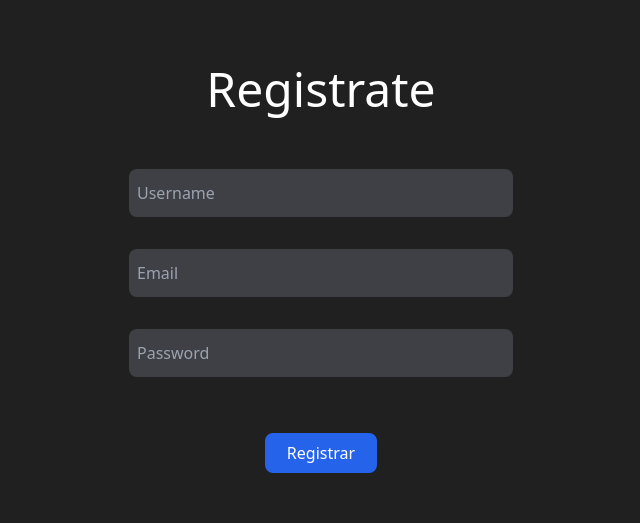
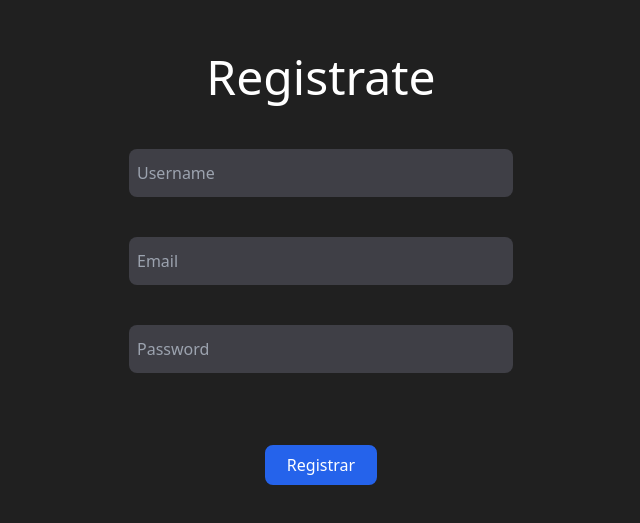
Before and after one commit to manuong/api-con-MongoDB, a React (Vite) app in the folder client/: page /register in a window 1280 px wide. Shown: the part 131-654 px from the top of the page, without its empty margins (319-959 px from the left). Built offline with nearby package versions, Linux system fonts and the light colour scheme.

Commit message:
manejo de errores desde el front

```diff
--- a/client/src/context/AuthContext.jsx
+++ b/client/src/context/AuthContext.jsx
@@ -37,6 +37,7 @@ Modularizando esta logica queda en el hook personalizado useAuthContext
 export const AuthProvider = ({ children }) => {
   const [user, setUser] = useState(null);
   const [isAuthenticated, setAuthenticated] = useState(false);
+  const [errors, setErrors] = useState([]);
 
   const signup = async (user) => {
     try {
@@ -44,7 +45,8 @@ export const AuthProvider = ({ children }) => {
       setUser(response.data);
       setAuthenticated(true);
     } catch (error) {
-      console.log(error);
+      if (!error.response) setErrors(['Network Error']);
+      setErrors(error.response.data.error);
     }
   };
 
@@ -54,6 +56,7 @@ export const AuthProvider = ({ children }) => {
         signup,
         user,
         isAuthenticated,
+        errors,
       }}
     >
       {children}
--- a/client/src/views/RegisterView.jsx
+++ b/client/src/views/RegisterView.jsx
@@ -28,7 +28,7 @@ const RegisterView = () => {
 
   // hook personalizado para utlizar el contexto de Autenticacion
   // const { signup, user } = useAuth();
-  const { signup, user, isAuthenticated } = useAuthContext();
+  const { signup, user, isAuthenticated, errors: authErrors } = useAuthContext();
 
   const navigate = useNavigate();
 
@@ -45,33 +45,42 @@ const RegisterView = () => {
   return (
     <div className="h-screen flex flex-col items-center justify-center">
       <h1 className="text-5xl mb-10">Registrate</h1>
+
+      {authErrors.map((error, i) => {
+        return (
+          <div key={i} className="bg-red-600 text-white w-96 p-2 mb-3">
+            {error}
+          </div>
+        );
+      })}
+
       <form onSubmit={onSubmit} className="flex flex-col">
         <input
           placeholder="Username"
           type="text"
           {...register('username', { required: true })}
-          className="w-96 h-12 my-4 bg-zinc-700 text-white rounded-lg px-2"
+          className="w-96 h-12 my-2 bg-zinc-700 text-white rounded-lg px-2"
         />
 
-        <span className="text-red-600">{errors.username && 'User name es requerido'}</span>
+        <span className="text-red-600 h-6">{errors.username && 'User name es requerido'}</span>
 
         <input
           placeholder="Email"
           type="email"
           {...register('email', { required: true })}
-          className="w-96 h-12 my-4 bg-zinc-700 text-white rounded-lg pl-2"
+          className="w-96 h-12 my-2 bg-zinc-700 text-white rounded-lg pl-2"
         />
 
-        <span className="text-red-600">{errors.email && 'Email es requerido'}</span>
+        <span className="text-red-600 h-6">{errors.email && 'Email es requerido'}</span>
 
         <input
           placeholder="Password"
           type="password"
           {...register('password', { required: true })}
-          className="w-96 h-12 my-4 bg-zinc-700 text-white rounded-lg pl-2"
+          className="w-96 h-12 my-2 bg-zinc-700 text-white rounded-lg pl-2"
         />
 
-        <span className="text-red-600">{errors.password && 'Password es requerido'}</span>
+        <span className="text-red-600 h-6">{errors.password && 'Password es requerido'}</span>
 
         <div className="grid justify-items-center">
           <button
```
